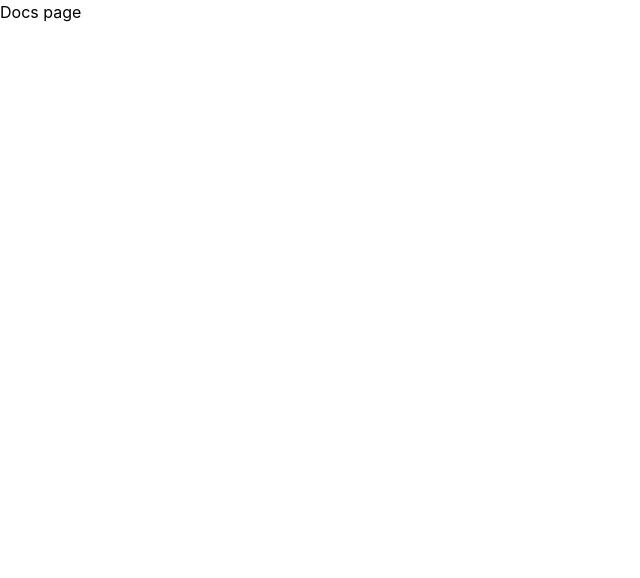
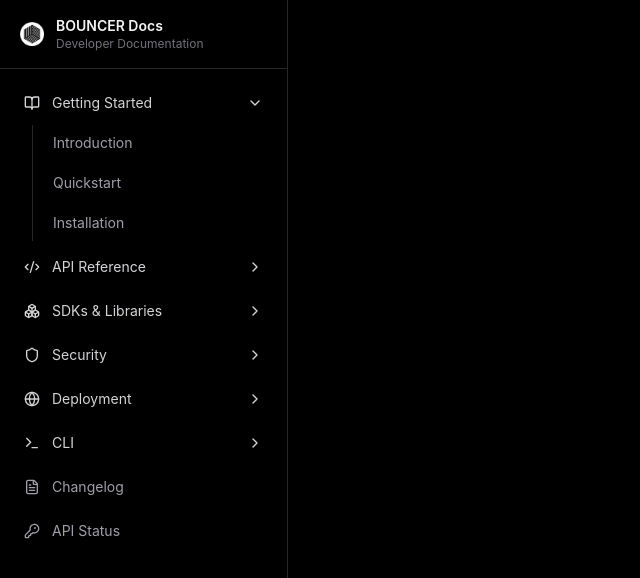
Before and after one commit to mallicksoumik1711/Api-protection-platform, a React (Vite) app in the folder Frontend/: page /docs in a window 1280 px wide. Shown: the top 578 px of the page, without its empty margins (0-640 px from the left). Built offline with nearby package versions, Linux system fonts and the light colour scheme.

Commit message:
Docs sidebar

```diff
--- /dev/null
+++ b/Frontend/src/components/DocsSidebar.jsx
@@ -0,0 +1,294 @@
+import { useState } from "react";
+import {
+  BookOpen,
+  FileText,
+  Shield,
+  KeyRound,
+  Globe,
+  Boxes,
+  Terminal,
+  Code2,
+  Menu,
+  ChevronDown,
+  ChevronRight,
+} from "lucide-react";
+
+import { useNavigate, useLocation } from "react-router-dom";
+
+export default function DocsSidebar() {
+  const navigate = useNavigate();
+
+  const [isOpen, setIsOpen] = useState(false);
+  const [openSection, setOpenSection] = useState("getting-started");
+
+  const toggleSection = (section) => {
+    setOpenSection(openSection === section ? "" : section);
+  };
+
+  return (
+    <>
+      {/* MOBILE MENU BUTTON */}
+      <button
+        onClick={() => setIsOpen(true)}
+        className="md:hidden fixed top-3 left-3 z-50 p-2"
+      >
+        <Menu size={20} />
+      </button>
+
+      {/* MOBILE OVERLAY */}
+      {isOpen && (
+        <div
+          className="fixed inset-0 bg-black/50 z-40 md:hidden"
+          onClick={() => setIsOpen(false)}
+        />
+      )}
+
+      {/* SIDEBAR */}
+      <aside
+        className={`fixed md:static top-0 left-0 z-50 h-screen
+        w-72 bg-black border-r border-zinc-800
+        flex flex-col overflow-y-auto
+        transform transition-transform duration-300
+        scrollbar scrollbar-thumb-zinc-800 scrollbar-track-black
+        ${isOpen ? "translate-x-0" : "-translate-x-full md:translate-x-0"}`}
+      >
+        {/* HEADER */}
+        <div
+          onClick={() => navigate("/docs")}
+          className="px-5 py-4 border-b border-zinc-800 flex items-center gap-3 cursor-pointer"
+        >
+          <img src="/asset/Images/bouncer.png" alt="Logo" className="w-6 h-6" />
+
+          <div>
+            <p className="text-sm font-semibold text-zinc-100">BOUNCER Docs</p>
+
+            <p className="text-xs text-zinc-500">Developer Documentation</p>
+          </div>
+        </div>
+
+        {/* NAVIGATION */}
+        <div className="flex-1 px-3 py-4 space-y-2 text-sm">
+          {/* GETTING STARTED */}
+          <DocsDropdown
+            title="Getting Started"
+            icon={<BookOpen size={16} />}
+            open={openSection === "getting-started"}
+            onClick={() => toggleSection("getting-started")}
+          >
+            <SidebarItem
+              text="Introduction"
+              path="/docs/introduction"
+              setIsOpen={setIsOpen}
+            />
+
+            <SidebarItem
+              text="Quickstart"
+              path="/docs/quickstart"
+              setIsOpen={setIsOpen}
+            />
+
+            <SidebarItem
+              text="Installation"
+              path="/docs/installation"
+              setIsOpen={setIsOpen}
+            />
+          </DocsDropdown>
+
+          {/* API REFERENCE */}
+          <DocsDropdown
+            title="API Reference"
+            icon={<Code2 size={16} />}
+            open={openSection === "api"}
+            onClick={() => toggleSection("api")}
+          >
+            <SidebarItem
+              text="Authentication"
+              path="/docs/authentication"
+              setIsOpen={setIsOpen}
+            />
+
+            <SidebarItem
+              text="Protected APIs"
+              path="/docs/protected-api"
+              setIsOpen={setIsOpen}
+            />
+
+            <SidebarItem
+              text="Rate Limits"
+              path="/docs/rate-limit"
+              setIsOpen={setIsOpen}
+            />
+
+            <SidebarItem
+              text="Errors"
+              path="/docs/errors"
+              setIsOpen={setIsOpen}
+            />
+          </DocsDropdown>
+
+          {/* SDKS */}
+          <DocsDropdown
+            title="SDKs & Libraries"
+            icon={<Boxes size={16} />}
+            open={openSection === "sdk"}
+            onClick={() => toggleSection("sdk")}
+          >
+            <SidebarItem
+              text="React SDK"
+              path="/docs/react-sdk"
+              setIsOpen={setIsOpen}
+            />
+
+            <SidebarItem
+              text="Node SDK"
+              path="/docs/node-sdk"
+              setIsOpen={setIsOpen}
+            />
+
+            <SidebarItem
+              text="Python SDK"
+              path="/docs/python-sdk"
+              setIsOpen={setIsOpen}
+            />
+          </DocsDropdown>
+
+          {/* SECURITY */}
+          <DocsDropdown
+            title="Security"
+            icon={<Shield size={16} />}
+            open={openSection === "security"}
+            onClick={() => toggleSection("security")}
+          >
+            <SidebarItem
+              text="JWT Settings"
+              path="/docs/jwt-settings"
+              setIsOpen={setIsOpen}
+            />
+
+            <SidebarItem
+              text="API Keys"
+              path="/docs/api-keys"
+              setIsOpen={setIsOpen}
+            />
+
+            <SidebarItem
+              text="Firewall"
+              path="/docs/firewall"
+              setIsOpen={setIsOpen}
+            />
+          </DocsDropdown>
+
+          {/* DEPLOYMENT */}
+          <DocsDropdown
+            title="Deployment"
+            icon={<Globe size={16} />}
+            open={openSection === "deployment"}
+            onClick={() => toggleSection("deployment")}
+          >
+            <SidebarItem
+              text="Integrations"
+              path="/docs/integrations"
+              setIsOpen={setIsOpen}
+            />
+
+            <SidebarItem text="CDN" path="/docs/cdn" setIsOpen={setIsOpen} />
+
+            <SidebarItem
+              text="Observability"
+              path="/docs/observability"
+              setIsOpen={setIsOpen}
+            />
+          </DocsDropdown>
+
+          {/* CLI */}
+          <DocsDropdown
+            title="CLI"
+            icon={<Terminal size={16} />}
+            open={openSection === "cli"}
+            onClick={() => toggleSection("cli")}
+          >
+            <SidebarItem
+              text="CLI Installation"
+              path="/docs/cli-installation"
+              setIsOpen={setIsOpen}
+            />
+
+            <SidebarItem
+              text="CLI Commands"
+              path="/docs/cli-commands"
+              setIsOpen={setIsOpen}
+            />
+          </DocsDropdown>
+
+          {/* CHANGELOG */}
+          <SidebarItem
+            icon={<FileText size={16} />}
+            text="Changelog"
+            path="/docs/changelog"
+            setIsOpen={setIsOpen}
+          />
+
+          <SidebarItem
+            icon={<KeyRound size={16} />}
+            text="API Status"
+            path="/docs/status"
+            setIsOpen={setIsOpen}
+          />
+        </div>
+      </aside>
+    </>
+  );
+}
+
+function DocsDropdown({ title, icon, open, onClick, children }) {
+  return (
+    <div className="space-y-1">
+      <button
+        onClick={onClick}
+        className="w-full flex items-center justify-between px-3 py-2 rounded-md
+        text-zinc-300 hover:bg-zinc-900 hover:text-white transition"
+      >
+        <div className="flex items-center gap-3">
+          {icon}
+          <span>{title}</span>
+        </div>
+
+        {open ? <ChevronDown size={16} /> : <ChevronRight size={16} />}
+      </button>
+
+      {open && (
+        <div className="ml-5 border-l border-zinc-800 pl-2 space-y-1">
+          {children}
+        </div>
+      )}
+    </div>
+  );
+}
+
+function SidebarItem({ icon, text, path, setIsOpen }) {
+  const navigate = useNavigate();
+  const location = useLocation();
+
+  const active = location.pathname === path;
+
+  return (
+    <div
+      onClick={() => {
+        navigate(path);
+
+        if (setIsOpen) {
+          setIsOpen(false);
+        }
+      }}
+      className={`flex items-center gap-3 px-3 py-2 rounded-md cursor-pointer transition
+      ${
+        active
+          ? "bg-zinc-900 text-white"
+          : "text-zinc-400 hover:bg-zinc-900 hover:text-zinc-200"
+      }`}
+    >
+      {icon}
+      <span>{text}</span>
+    </div>
+  );
+}
--- a/Frontend/src/pages/Docs.jsx
+++ b/Frontend/src/pages/Docs.jsx
@@ -1,5 +1,25 @@
+import DocsSidebar from "../components/DocsSidebar";
+
 function Docs() {
-  return <div>Docs page</div>;
+  return (
+    <div className="flex min-h-screen bg-black text-white">
+      {/* SIDEBAR */}
+      <DocsSidebar />
+    </div>
+  );
+}
+
+function DocCard({ title, desc }) {
+  return (
+    <div
+      className="bg-zinc-950 border border-zinc-800 rounded-2xl p-5
+      hover:border-zinc-700 transition cursor-pointer"
+    >
+      <h3 className="text-lg font-semibold text-white mb-2">{title}</h3>
+
+      <p className="text-sm text-zinc-400 leading-6">{desc}</p>
+    </div>
+  );
 }
 
 export default Docs;
```
